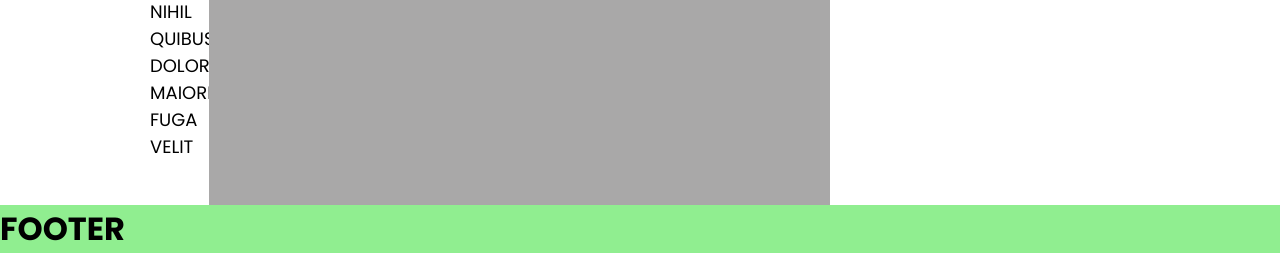
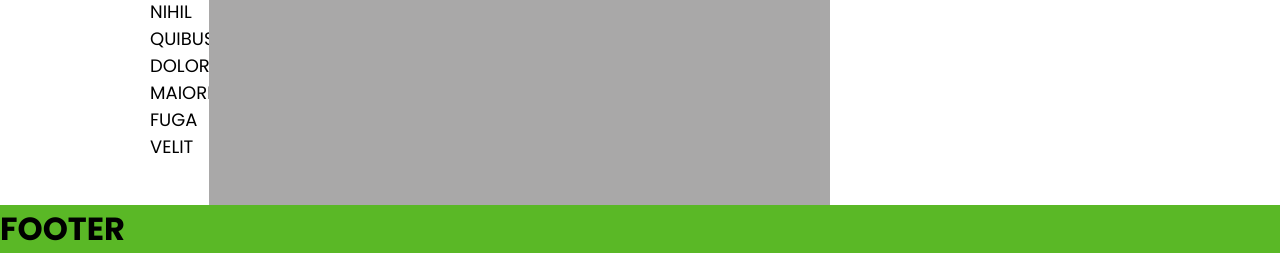
Before and after one commit to CodeWithDustin/Frog-Heads-Forum, a Django app: page / in a window 1280 px wide. Shown: the part 1315-1568 px from the top of the page. Run offline with Django 5.2, Linux system fonts and the light colour scheme.

Commit message:
css edit

```diff
--- a/app/static/style.css
+++ b/app/static/style.css
@@ -84,7 +84,7 @@
 }
 
 .footer {
-  background: lightgreen;
+  background: #5ab826;
 }
 
 .ad1 {
@@ -124,7 +124,7 @@
 }
 
 .nav1 a:hover {
-  color: green;
+  color: #5ab826;
 }
 
 .nav2 img {
```
